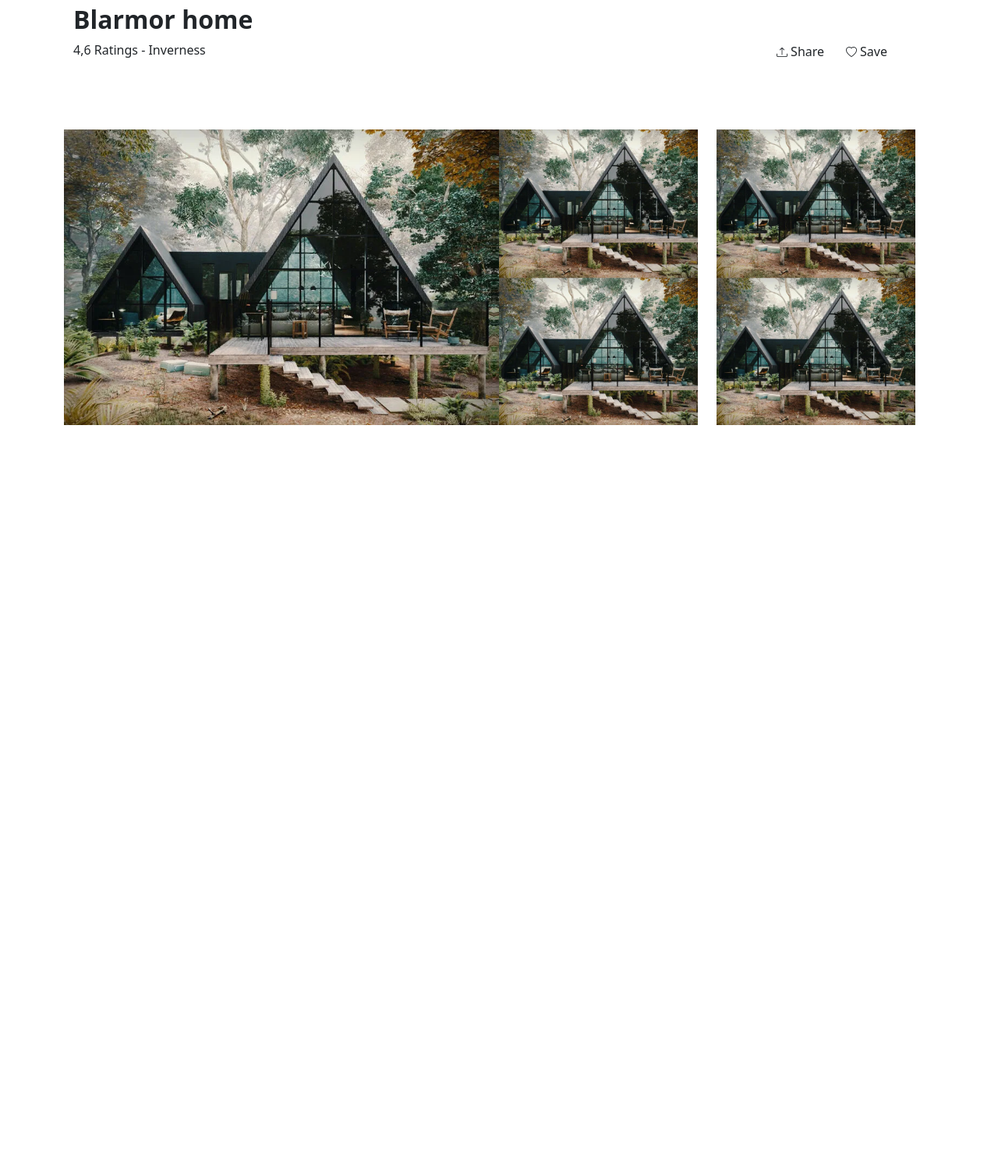
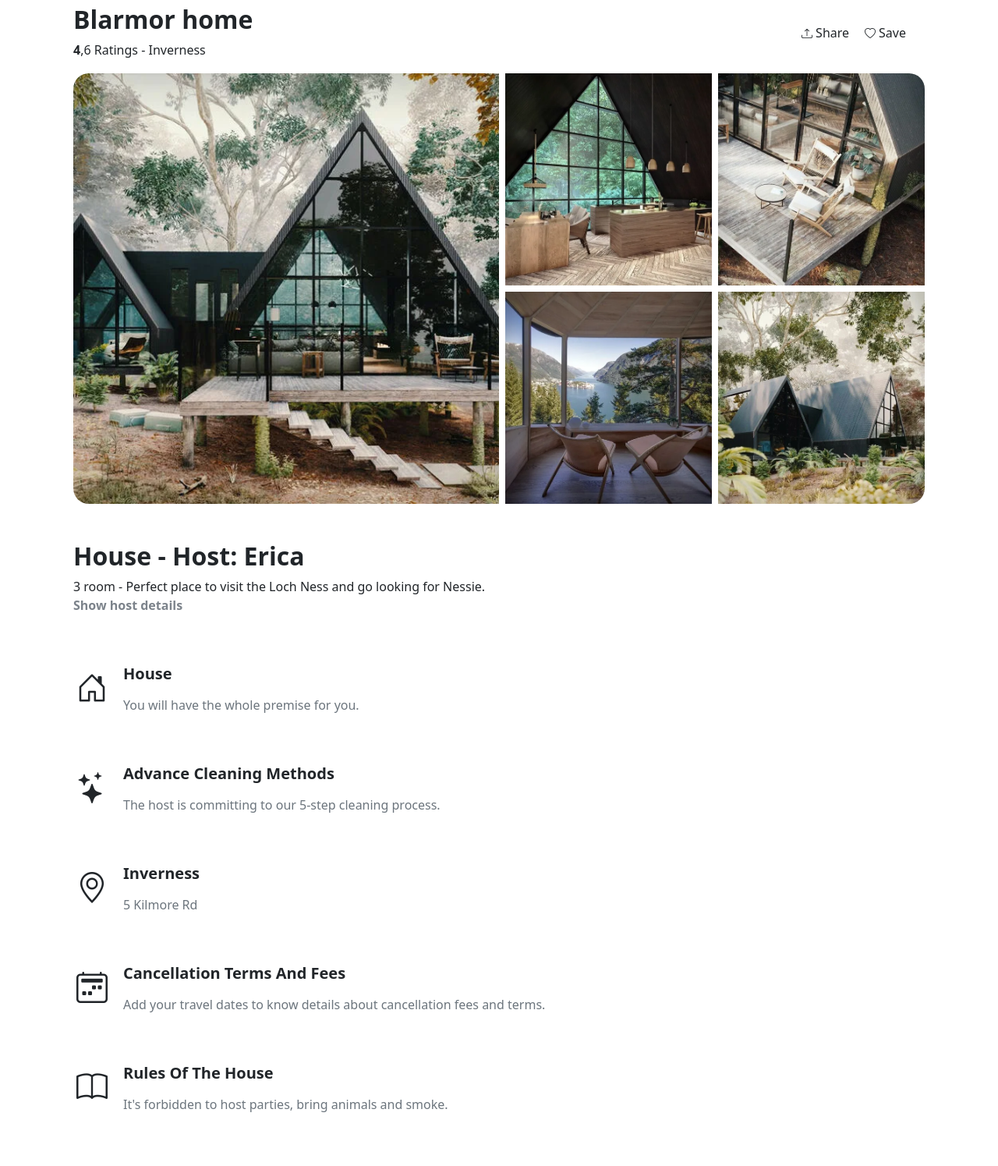
Before and after one commit to matteoCarraro01/BuilWeek2, a plain HTML site: page index.html in a window 1280 px wide. Shown: the part 94-1589 px from the top of the page at 78% size. Before the commit the page ends 800 px from the top, so only its background shows below. Drawn offline with nearby package versions, Linux system fonts and the light colour scheme.

Commit message:
footer e form da sistemare

```diff
--- a/index.html
+++ b/index.html
@@ -41,12 +41,12 @@
     <main>
         <div class="container p-4">
             <div class="row">
-                <div class="under-nav d-flex justify-content-between">
+                <div class="under-nav d-flex justify-content-between ">
                     <div class="title-home">
                         <h2><strong>Blarmor home</strong></h2>
-                        <p>4,6 Ratings - Inverness</p>
+                        <p><strong>4</strong>,6 Ratings - Inverness</p>
                     </div>
-                    <div class="share-save d-flex p-5 gap-2">
+                    <div class="share-save d-flex p-4 ">
                         <div class="share d-flex px-3 align-items-baseline">
                             <i class="bi bi-upload px-1"></i>
                             <p>Share</p>
@@ -58,38 +58,152 @@
                     </div>
                 </div>
             </div>
-        </div>
-        <div class="container">
             <div class="row">
-                <div class="images-container d-flex flex-wrap">
-                    <div class="image1 col-md-6 float-end">
-                        <img src="assets/1.webp" alt="image1">
+                <div class="images-container d-flex flex-wrap gap-2 pb-5">
+                    <div class="image1 col-6">
+                        <div class="image img-1  w-100 h-100"></div>
+
                     </div>
-                    <div class="prova1 col-6 row d-flex flex-wrap">
-                        <div class="image2 col-6">
-                            <div class="image w-100 h-100"></div>
-                            <!-- <img src="assets/2.webp" alt="image2"> -->
+                    <div class="prova1 col-6 row d-flex flex-wrap gx-2 gy-2">
+                        <div class=" col-6">
+                            <div class="image img-2 w-100 h-100"></div>
+
                         </div>
-                        <div class="image3 col-6">
-                            <div class="image w-100 h-100"></div>
-                            <!-- <img src="assets/3.webp" alt="image3"> -->
+                        <div class=" col-6">
+                            <div class="image img-3 w-100 h-100"></div>
+
                         </div>
-                        <div class="image4 col-6">
-                            <div class="image w-100 h-100"></div>
-                            <!-- <img src="assets/4.webp" alt="image4"> -->
+                        <div class=" col-6">
+                            <div class="image img-4 w-100 h-100"></div>
+
                         </div>
-                        <div class="image5 col-6">
-                            <div class="image w-100 h-100"></div>
-                            <!-- <img src="assets/5.webp" alt="image5"> -->
+                        <div class=" col-6">
+                            <div class="image img-5 w-100 h-100"></div>
+
                         </div>
                     </div>
                 </div>
             </div>
+            <div class="row">
+                <div class="title-post pb-5">
+                    <h2 class="fw-bold">House - Host: Erica</h2>
+                    <p>3 room - Perfect place to visit the Loch Ness and go looking for Nessie. <br><span>Show host
+                            details</span>
+                    </p>
+
+                </div>
+                <div class="icon-container d-flex pb-5">
+                    <div class="icon"><i class="bi bi-house-door px-1"></i></div>
+                    <div class="icon-description ps-3">
+                        <h5 class="pb-2"><strong>House</strong></h5>
+                        <p class="text-secondary">You will have the whole premise for you.</p>
+                    </div>
+                </div>
+                <div class="icon-container d-flex pb-5">
+                    <div class="icon"><i class="bi bi-stars px-1"></i></div>
+                    <div class="icon-description ps-3">
+                        <h5 class="pb-2"><strong>Advance Cleaning Methods</strong></h5>
+                        <p class="text-secondary">The host is committing to our 5-step cleaning process.</p>
+                    </div>
+                </div>
+                <div class="icon-container d-flex pb-5">
+                    <div class="icon"><i class="bi bi-geo-alt px-1"></i></div>
+                    <div class="icon-description ps-3">
+                        <h5 class="pb-2"><strong>Inverness</strong></h5>
+                        <p class="text-secondary">5 Kilmore Rd</p>
+                    </div>
+                </div>
+                <div class="icon-container d-flex pb-5">
+                    <div class="icon"><i class="bi bi-calendar2-week px-1"></i></div>
+                    <div class="icon-description ps-3">
+                        <h5 class="pb-2"><strong>Cancellation Terms And Fees</strong></h5>
+                        <p class="text-secondary">Add your travel dates to know details about cancellation fees and
+                            terms.</p>
+                    </div>
+                </div>
+                <div class="icon-container d-flex pb-5">
+                    <div class="icon"><i class="bi bi-book px-1"></i></div>
+                    <div class="icon-description ps-3">
+                        <h5 class="pb-2"><strong>Rules Of The House</strong></h5>
+                        <p class="text-secondary">It's forbidden to host parties, bring animals and smoke.</p>
+                    </div>
+                </div>
+
+            </div>
+
+
+
         </div>
+
+        <form>
+            <div class="container">
+                <div class="mb-3">
+                    <label for="name" class="form-label">Name</label>
+                    <input type="text" placeholder="Enter name" class="form-control" id="name">
+
+                </div>
+
+                <div class="mb-3">
+                    <label for="Rating" class="form-label">Rating</label>
+                    <select id="rating-button" class="form-select">
+                        <option>Disabled select</option>
+                    </select>
+                </div>
+                <div class="mb-3">
+                    <label for="exampleFormControlTextarea1" class="form-label">Review</label>
+                    <textarea class="form-control" placeholder="Type in your review" id="exampleFormControlTextarea1"
+                        rows="3"></textarea>
+                </div>
+            </div>
+        </form>
+
+        </div>
+
+
+
+
+
+
+
+
+
+
 
     </main>
 
+    <footer>
+        <div class="container footer">
+            <div class="icon-noemi ">
+                <img class="image-noemi" src="assets/propic.png" alt="icon-profile">
+                <span><strong>Noemi</strong></span>
+                <p>Jan 2021</p>
+                <span>Contrary to other reviews, I was cold and couldn't figure out how to turn on the
+                    heating...Otherwise amazing house.</span>
 
+
+
+            </div>
+
+
+
+            <div class="icon-enrico ">
+                <img class="image-enrico" src="assets/propic.png" alt="icon-profile">
+                <span><strong>Enrico</strong></span>
+                <p>Jan 2021</p>
+                <span>Amazing place. I've been here with my daughter to take pictures and we were not
+                    disappointed!</span>
+
+
+
+            </div>
+        </div>
+
+
+
+
+
+
+    </footer>
 
 
 
--- a/style.css
+++ b/style.css
@@ -1,6 +1,3 @@
-body {}
-
-
 .logo {
     width: 100px;
 }
@@ -13,19 +10,76 @@ body {}
 
 .share-save i {
     font-size: 14px;
+    cursor: pointer;
 }
 
-.images-container img {
-    width: 300px;
+.share-save i:hover {
+    transform: scale(1.2);
 }
 
-.image1 img {
-    width: 100%;
-}
-
-.prova1 .image {
+.image1 .img-1 {
     background-position: center;
     background-size: cover;
     background-image: url(assets/1.webp);
+    border-radius: 20px 0 0 20px;
+}
+
+.prova1 .img-2 {
+    background-position: center;
+    background-size: cover;
+    background-image: url(assets/2.webp);
+
 
 }
+
+.prova1 .img-3 {
+    background-position: center;
+    background-size: cover;
+    background-image: url(assets/3.webp);
+    border-radius: 0 20px 0 0;
+
+}
+
+.prova1 .img-4 {
+    background-position: bottom;
+    background-size: cover;
+    background-image: url(assets/4.webp);
+
+
+}
+
+.prova1 .img-5 {
+    background-position: center;
+    background-size: cover;
+    background-image: url(assets/5.webp);
+    border-radius: 0 0 20px 0;
+
+
+}
+
+.images-container {
+    overflow: hidden;
+    min-height: 600px;
+    cursor: pointer;
+}
+
+.images-container .image:hover {
+    transform: scale(1.01);
+}
+
+.icon i {
+    font-size: 40px;
+}
+
+.title-post span {
+    font-weight: bold;
+    color: #7C838B;
+}
+
+.image-noemi {
+    width: 50px;
+}
+
+.image-enrico {
+    width: 50px;
+}
```
